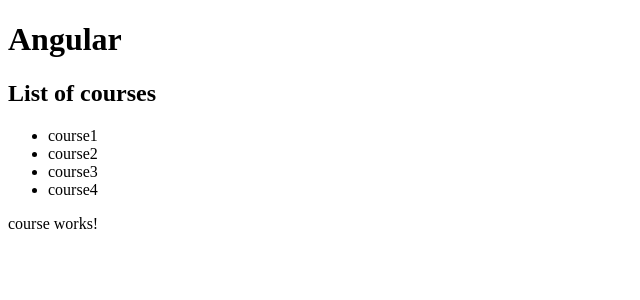
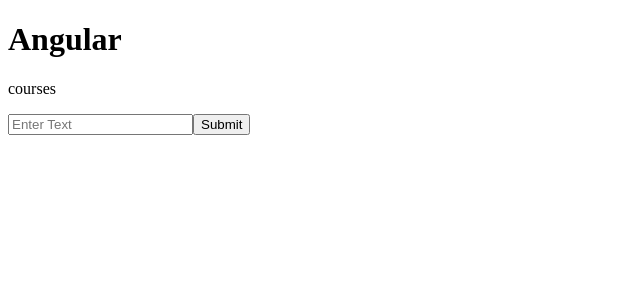
Before and after one commit to Cyanasaurusrex/hello-world, an Angular app: page / in a window 1280 px wide. Shown: the top 300 px of the page, without its empty margins (0-640 px from the left). Built offline with nearby package versions, Linux system fonts and the light colour scheme.

Commit message:
Added basic text field and function for submit button

```diff
--- a/src/app/course/course.component.html
+++ b/src/app/course/course.component.html
@@ -1 +1,4 @@
-<p>course works!</p>
+<div>
+    <input [(ngModel)]="inputText" placeholder="Enter Text" />
+    <button (click)="sendData()">Submit</button>
+</div>
--- a/src/app/course/course.component.ts
+++ b/src/app/course/course.component.ts
@@ -6,5 +6,10 @@
   styleUrls: ['./course.component.css']
 })
 export class CourseComponent {
+  inputText: string = '';
+
+  sendData() {
+    console.log(this.inputText)
+  }
 
 }
--- a/src/app/courses.component.ts
+++ b/src/app/courses.component.ts
@@ -1,18 +1,11 @@
+import { HttpClient } from "@angular/common/http";
 import { Component } from "@angular/core";
+
 
 @Component({
     selector: 'courses',
-    template: `
-        <h2>{{ title }}</h2>
-        <ul>
-            <li *ngFor="let course of courses">
-                {{course}}
-            </li>
-        </ul>
-    `
+    template:'<p>courses</p>'
 })
 export class CoursesComponent {
-    title = "List of courses"
-    courses = ["course1", "course2", "course3", "course4"]
 
 }
```
Also changed, not shown: server.js (+8 -1 lines), src/app/app.module.ts (+6 -2 lines).
